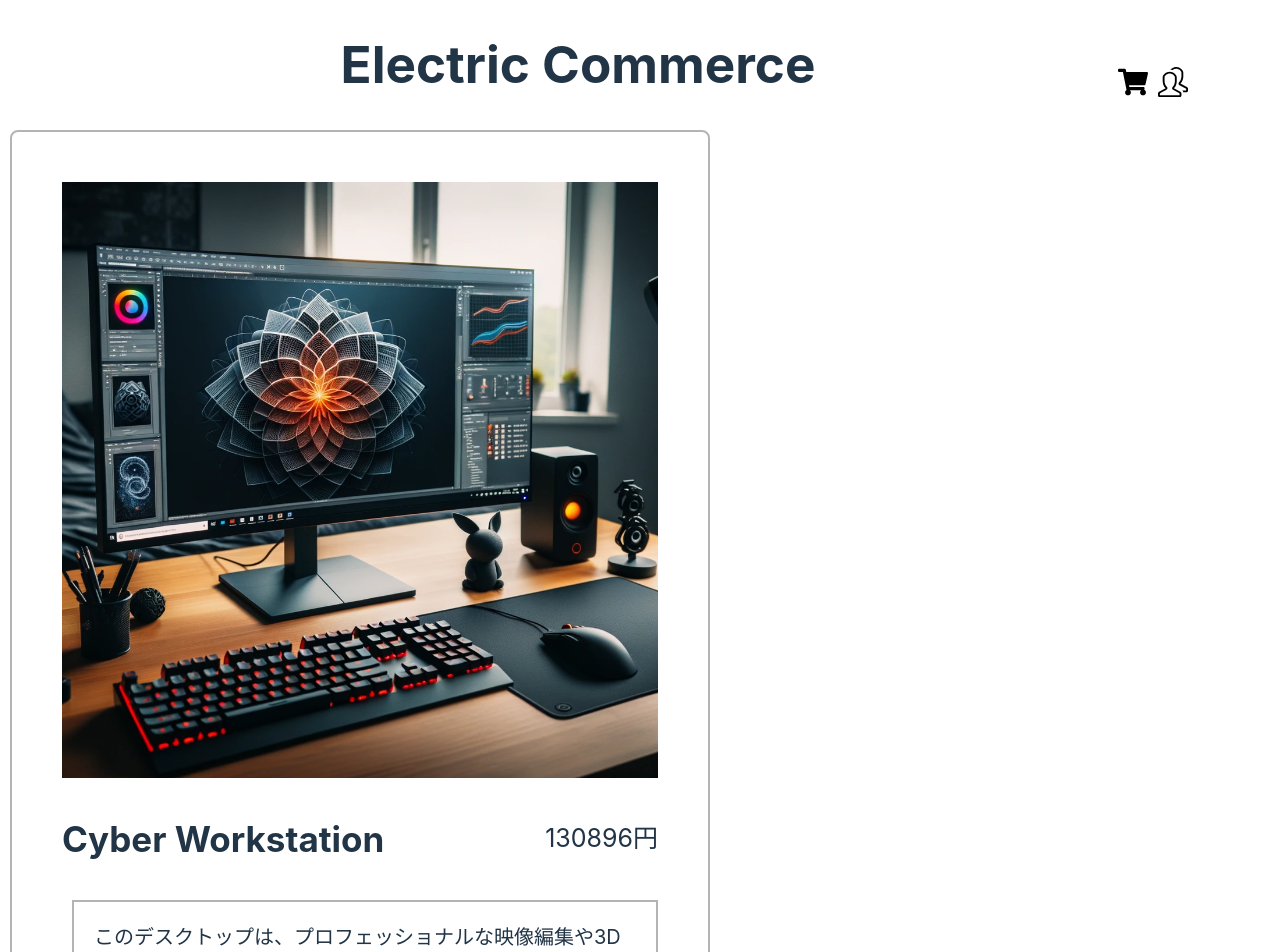
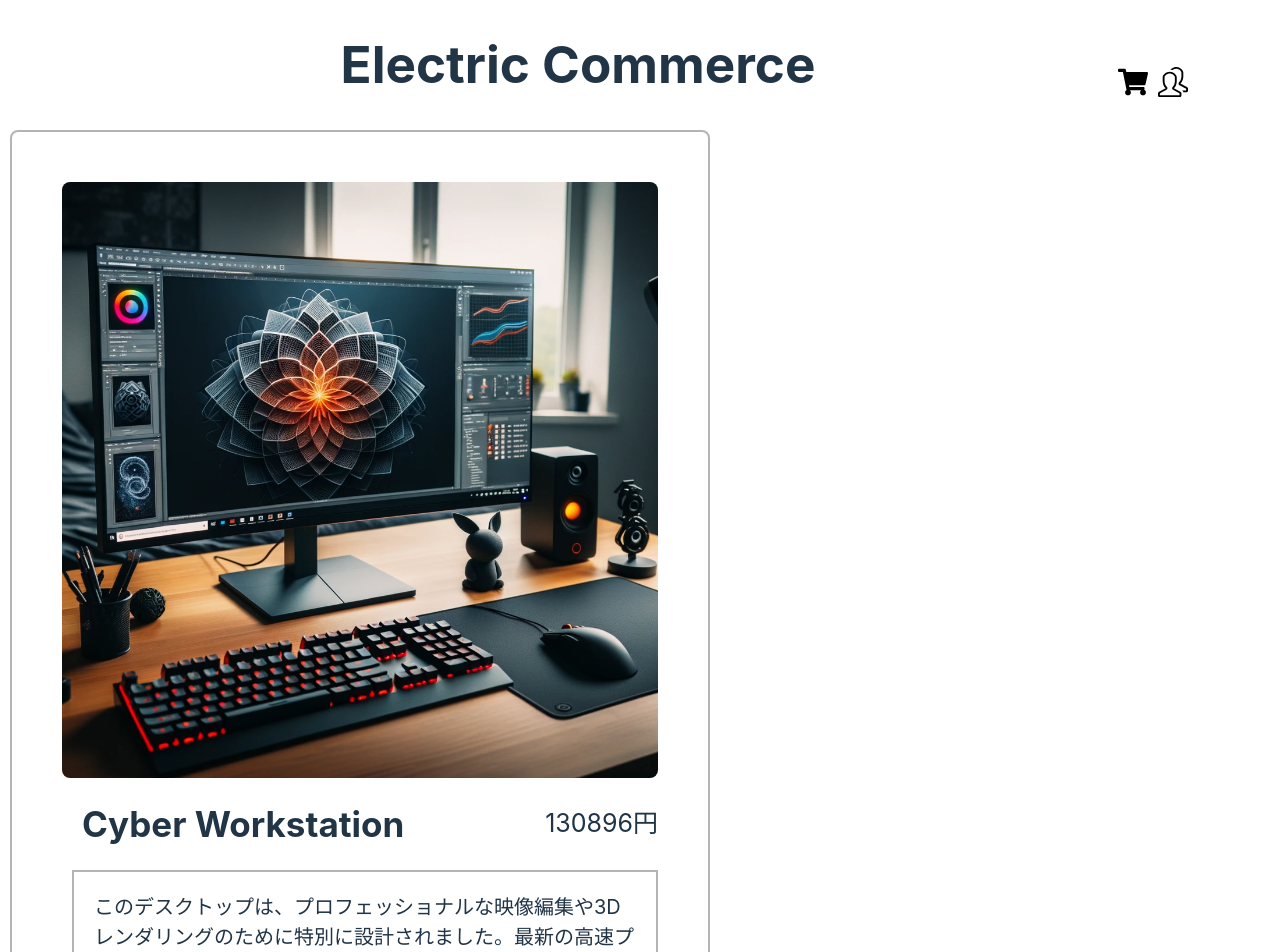
Before and after one commit to kip2/E-Commerce-Site-React, a React (Vite) app in the folder app/: page / in a window 1280 px wide. Shown: the top 952 px of the page. Built offline with nearby package versions, Linux system fonts and the light colour scheme.

Commit message:
fix: nameのレイアウト調整

```diff
--- a/app/src/components/molecules/InformationCard.css
+++ b/app/src/components/molecules/InformationCard.css
@@ -13,6 +13,7 @@
 
 img{
     max-width: 100%;
+    border-radius: 8px;
 }
 
 .name-and-price {
@@ -24,6 +25,7 @@ img{
 .product-name {
     font-size: 35px;
     font-weight: bold;
+    margin: 20px;
 }
 
 .product-price {
```
